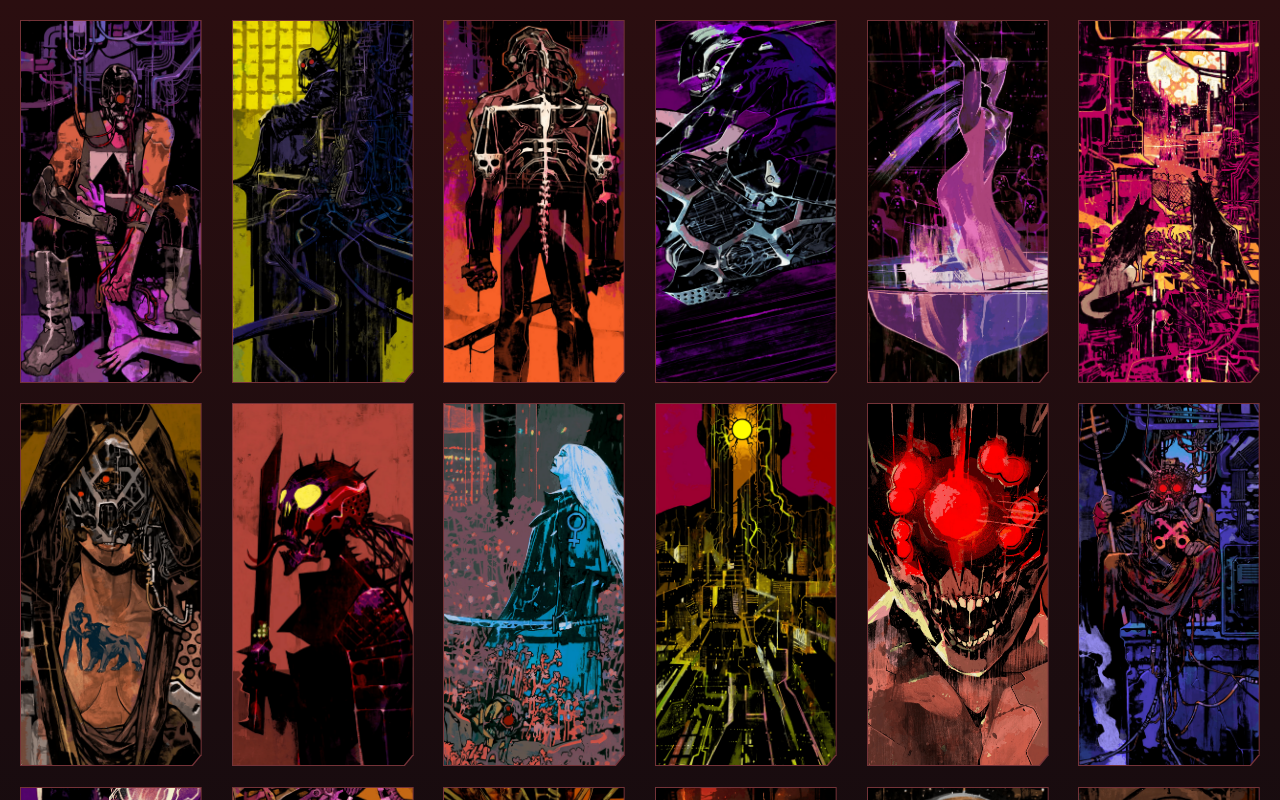
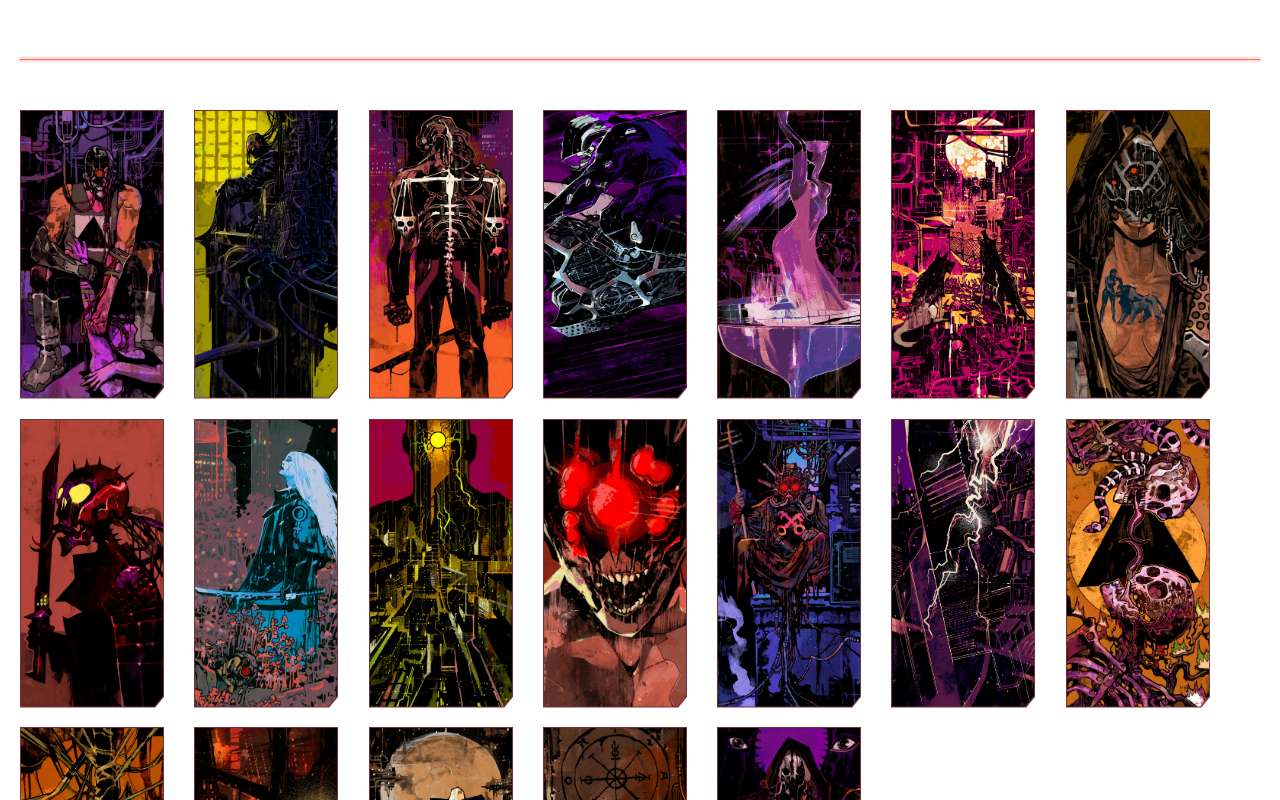
Before and after one commit to Nik-Reyes/CyberCards, a React (Vite) app: page / in a window 1280 px wide. Shown: the top 800 px of the page. Built offline with nearby package versions, Linux system fonts and the light colour scheme.

Commit message:
refactor: create layout and header

```diff
--- a/src/App.jsx
+++ b/src/App.jsx
@@ -1,5 +1,6 @@
 import CardFace from "./components/CardFace/CardFace.jsx";
 import cardback from "./images/cardback.png";
+import Head from "./components/Header/Header.jsx";
 import { useState } from "react";
 import "./App.css";
 
@@ -32,12 +33,25 @@ function Card({ url }) {
   );
 }
 
-function Home({}) {
+function CardsWrapper({}) {
   return (
-    <div className="p-[20px] grid grid-cols-[repeat(auto-fit,minmax(180px,1fr))] min-h-screen gap-x-[30px] gap-y-[20px] overflow-y-auto bg-gray-800 bg-gradient-to-b from-[#2b0e10] to-[#07080d]">
+    <div className="card-wrapper grid grid-cols-[repeat(auto-fit,minmax(137px,1fr))] auto-rows-min gap-x-[30px] gap-y-[20px] overflow-y-auto h-full [scrollbar-width:thin] row-start-2 col-start-1 col-end-4 z-10 relative mt-[50px] mr-[50px] px-[20px] pb-[20px]">
       {imageArray.map((image) => (
         <Card url={image.url} key={image.id} />
       ))}
+    </div>
+  );
+}
+
+function Home({}) {
+  return (
+    <div className="h-screen overflow-hidden">
+      <div className="grid grid-cols-[20px_1fr_20px] grid-rows-[auto_1fr] h-full">
+        <div className="row-start-1 col-start-1 row-end-3 w-[20px]"></div>
+        <Head />
+        <CardsWrapper />
+        <div className="col-start-3 row-start-1 row-end-3 w-[20px]"></div>
+      </div>
     </div>
   );
 }
--- /dev/null
+++ b/src/components/Header/Header.jsx
@@ -0,0 +1,17 @@
+function Head() {
+  return (
+    <header className="col-start-2 row-start-1 h-[60px] relative after:content-[''] after:w-full after:h-[1.5px] after:bg-[#FF6D65] after:absolute after:bottom-0 after:left-0 after:shadow-[0_0_3px_1.25px_rgba(255,109,101,0.4)]">
+      <div className="header-content-wrapper grid grid-cols-3">
+        <div className="">
+          <div className="flex justify-start"></div>
+        </div>
+        <div className=""></div>
+        <div className="">
+          <div className="flex justify-end"></div>
+        </div>
+      </div>
+    </header>
+  );
+}
+
+export default Head;
```
